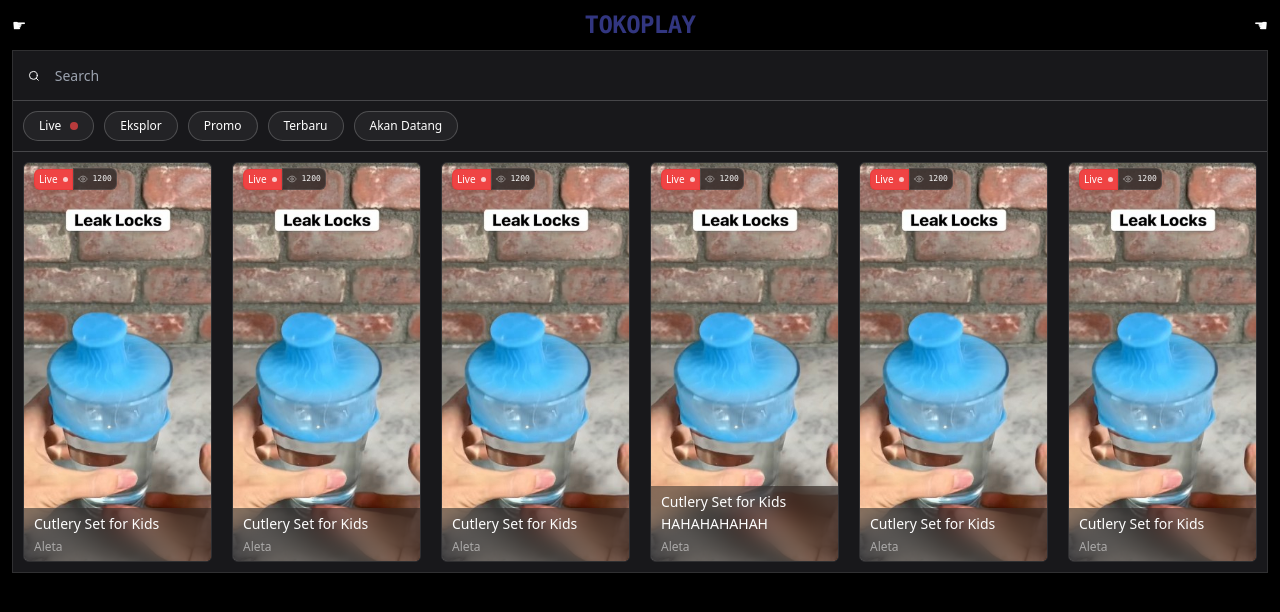
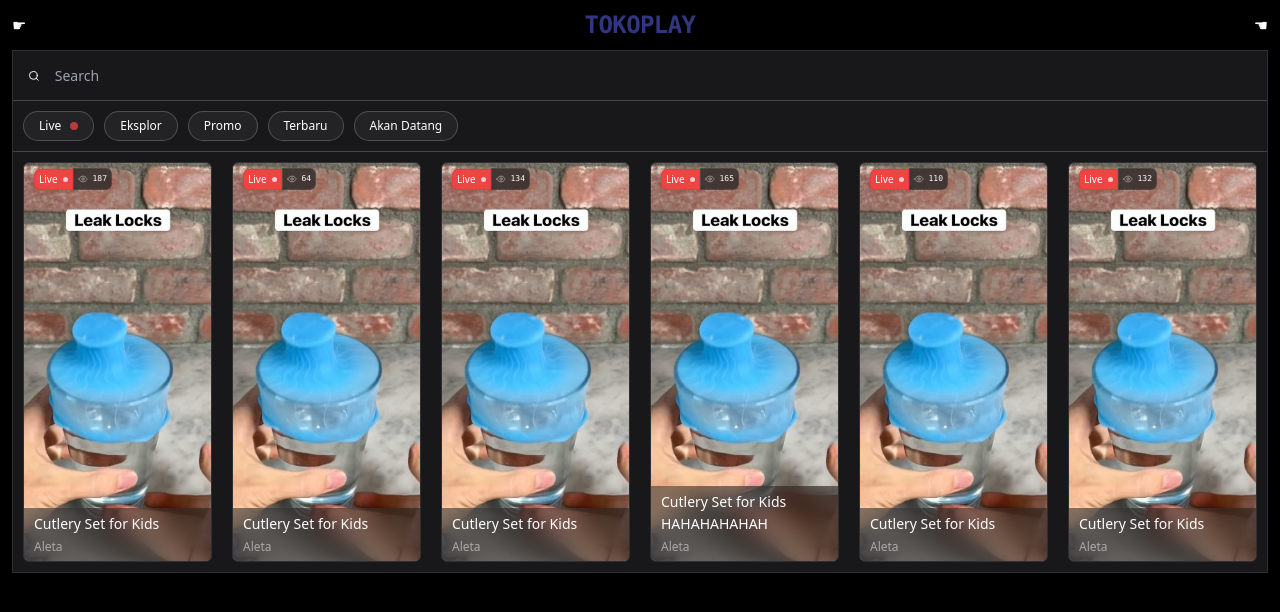
Before and after one commit to abielzulio/tokoplay, a React (Vite) app in the folder client/: page / in a window 1280 px wide. Shown: the top 612 px of the page. Built offline with nearby package versions, Linux system fonts and the light colour scheme.

Commit message:
refactor: homepage

```diff
--- /dev/null
+++ b/client/src/components/home/tag.tsx
@@ -0,0 +1,41 @@
+import { Check, X } from "lucide-react"
+import { forwardRef, useState } from "react"
+import { cn } from "../../utils/cn"
+
+interface TagProps extends React.ButtonHTMLAttributes<HTMLButtonElement> {
+  isSelected: boolean
+}
+
+const Tag = forwardRef<HTMLButtonElement, TagProps>(
+  ({ isSelected, children, ...props }, ref) => {
+    const [isHovering, setHovering] = useState(false)
+    return (
+      <button
+        type="button"
+        className={cn(
+          " flex items-center gap-[10px] py-[5px] text-[12px]  border-[1px] border-white/20  transition rounded-full",
+          {
+            "bg-white/100 text-black hover:bg-white/90 border-r-black/20 px-[10px]":
+              isSelected,
+            " bg-white/[0.05] hover:opacity-90 text-white hover:border-white/90 px-[15px]":
+              !isSelected,
+          }
+        )}
+        onMouseEnter={() => setHovering(true)}
+        onMouseLeave={() => setHovering(false)}
+        ref={ref}
+        {...props}
+      >
+        {isSelected ? isHovering ? <X size={16} /> : <Check size={16} /> : null}
+        <span>{children}</span>
+        {typeof children === "string" &&
+        children.length > 0 &&
+        children === "Live" ? (
+          <span className="w-[8px] h-[8px] -ml-[1px] rounded-full bg-red-500 animate-pulse animate" />
+        ) : null}
+      </button>
+    )
+  }
+)
+
+export default Tag
--- /dev/null
+++ b/client/src/components/home/video.tsx
@@ -0,0 +1,45 @@
+import { Eye } from "lucide-react"
+import { Category } from "../../types/tokoplay"
+import { randomize } from "../../utils/video"
+
+interface Video {
+  id: string
+  category: Category
+  title: string
+  channel: string
+  image: string
+  url: string
+  views: number
+}
+
+function Video({ video }: { video: Video }) {
+  return (
+    <div className="flex flex-col gap-[10px] w-full h-[400px] rounded-md border-[1px] overflow-hidden border-white/10">
+      <div className="relative overflow-hidden">
+        <div className="absolute top-0 left-0 right-0 flex items-center text-[12px] px-[10px] py-[5px]">
+          {video.category === "Live" && (
+            <div className="bg-red-500 flex items-center gap-[5px] font-medium px-[4px] py-[2px] rounded-l-md border-[1px] border-red-600/30 text-white text-[10px]">
+              <span>Live</span>
+              <span className="w-[5px] h-[5px] rounded-full bg-white animate-pulse animate" />
+            </div>
+          )}
+          <div className="bg-black/70 backdrop-blur-md flex items-center gap-[5px] px-[4px] py-[4px] rounded-r-md text-[8px] border-[1px] border-white/10">
+            <Eye size={10} className="opacity-50" />
+            <span className="font-mono">{randomize(200)}</span>
+          </div>
+        </div>
+        <img
+          src={video.image}
+          alt={video.title}
+          className="object-cover w-full h-[500px]"
+        />
+        <div className="absolute bottom-0 left-0 right-0 flex flex-col gap-[3px] px-[10px] py-[5px] bg-black/50 backdrop-blur-md">
+          <h3 className="text-[14px] font-medium">{video.title}</h3>
+          <span className="text-[12px] opacity-50">{video.channel}</span>
+        </div>
+      </div>
+    </div>
+  )
+}
+
+export default Video
--- a/client/src/pages/home.page.tsx
+++ b/client/src/pages/home.page.tsx
@@ -1,9 +1,9 @@
-import { forwardRef, useState } from "react"
+import { Search } from "lucide-react"
+import { useState } from "react"
 import { Link } from "wouter"
-import { cn } from "../utils/cn"
-import { Search, Check, X, Eye } from "lucide-react"
-
-type Category = "Live" | "Eksplor" | "Promo" | "Terbaru" | "Akan Datang"
+import Tag from "../components/home/tag"
+import Video from "../components/home/video"
+import { Category } from "../types/tokoplay"
 
 const categories: Category[] = [
   "Live",
@@ -13,26 +13,12 @@ const categories: Category[] = [
   "Akan Datang",
 ]
 
-interface TagProps extends React.ButtonHTMLAttributes<HTMLButtonElement> {
-  isSelected: boolean
-}
-
 interface Product {
   id: string
   name: string
   image: string
   price: number
   url: string
-}
-
-interface Video {
-  id: string
-  category: Category
-  title: string
-  channel: string
-  image: string
-  url: string
-  views: number
 }
 
 interface User {
@@ -106,38 +92,6 @@ const videos: Video[] = [
   },
 ]
 
-const Tag = forwardRef<HTMLButtonElement, TagProps>(
-  ({ isSelected, children, ...props }, ref) => {
-    const [isHovering, setHovering] = useState(false)
-    return (
-      <button
-        type="button"
-        className={cn(
-          " flex items-center gap-[10px] py-[5px] text-[12px]  border-[1px] border-white/20  transition rounded-full",
-          {
-            "bg-white/100 text-black hover:bg-white/90 border-r-black/20 px-[10px]":
-              isSelected,
-            " bg-white/[0.05] hover:opacity-90 text-white hover:border-white/90 px-[15px]":
-              !isSelected,
-          }
-        )}
-        onMouseEnter={() => setHovering(true)}
-        onMouseLeave={() => setHovering(false)}
-        ref={ref}
-        {...props}
-      >
-        {isSelected ? isHovering ? <X size={16} /> : <Check size={16} /> : null}
-        <span>{children}</span>
-        {typeof children === "string" &&
-        children.length > 0 &&
-        children === "Live" ? (
-          <span className="w-[8px] h-[8px] -ml-[1px] rounded-full bg-red-500 animate-pulse animate" />
-        ) : null}
-      </button>
-    )
-  }
-)
-
 function HomePage() {
   const [tags, setTags] = useState<string[]>([])
   return (
@@ -167,7 +121,6 @@ function HomePage() {
             className="w-full bg-transparent"
           />
         </form>
-
         <div className="flex items-center border-b-[1px] p-[10px] gap-[10px] border-white/20 ">
           {categories.map((category) => (
             <Tag
@@ -184,33 +137,7 @@ function HomePage() {
         </div>
         <div className="p-[10px] grid-cols-6 auto-rows-max grid gap-[20px]">
           {videos.map((video) => (
-            <div className="flex flex-col gap-[10px] w-full h-[400px] rounded-md border-[1px] overflow-hidden border-white/10">
-              <div className="relative overflow-hidden">
-                <div className="absolute top-0 left-0 right-0 flex items-center text-[12px] px-[10px] py-[5px]">
-                  {video.category === "Live" && (
-                    <div className="bg-red-500 flex items-center gap-[5px] font-medium px-[4px] py-[2px] rounded-l-md border-[1px] border-red-600/30 text-white text-[10px]">
-                      <span>Live</span>
-                      <span className="w-[5px] h-[5px] rounded-full bg-white animate-pulse animate" />
-                    </div>
-                  )}
-                  <div className="bg-black/70 backdrop-blur-md flex items-center gap-[5px] px-[4px] py-[4px] rounded-r-md text-[8px] border-[1px] border-white/10">
-                    <Eye size={10} className="opacity-50" />
-                    <span className="font-mono">{video.views}</span>
-                  </div>
-                </div>
-                <img
-                  src={video.image}
-                  alt={video.title}
-                  className="object-cover w-full h-[500px]"
-                />
-                <div className="absolute bottom-0 left-0 right-0 flex flex-col gap-[3px] px-[10px] py-[5px] bg-black/50 backdrop-blur-md">
-                  <h3 className="text-[14px] font-medium">{video.title}</h3>
-                  <span className="text-[12px] opacity-50">
-                    {video.channel}
-                  </span>
-                </div>
-              </div>
-            </div>
+            <Video key={video.id} video={video} />
           ))}
         </div>
       </section>
--- /dev/null
+++ b/client/src/types/tokoplay.d.ts
@@ -0,0 +1 @@
+export type Category = "Live" | "Eksplor" | "Promo" | "Terbaru" | "Akan Datang"
--- /dev/null
+++ b/client/src/utils/video.ts
@@ -0,0 +1,9 @@
+/**
+ * Function to randomize a number within a range from 0 to maxNumber
+ * @param maxNumber
+ * @returns
+ */
+
+export function randomize(maxNumber: number) {
+  return Math.floor(Math.random() * maxNumber)
+}
```
